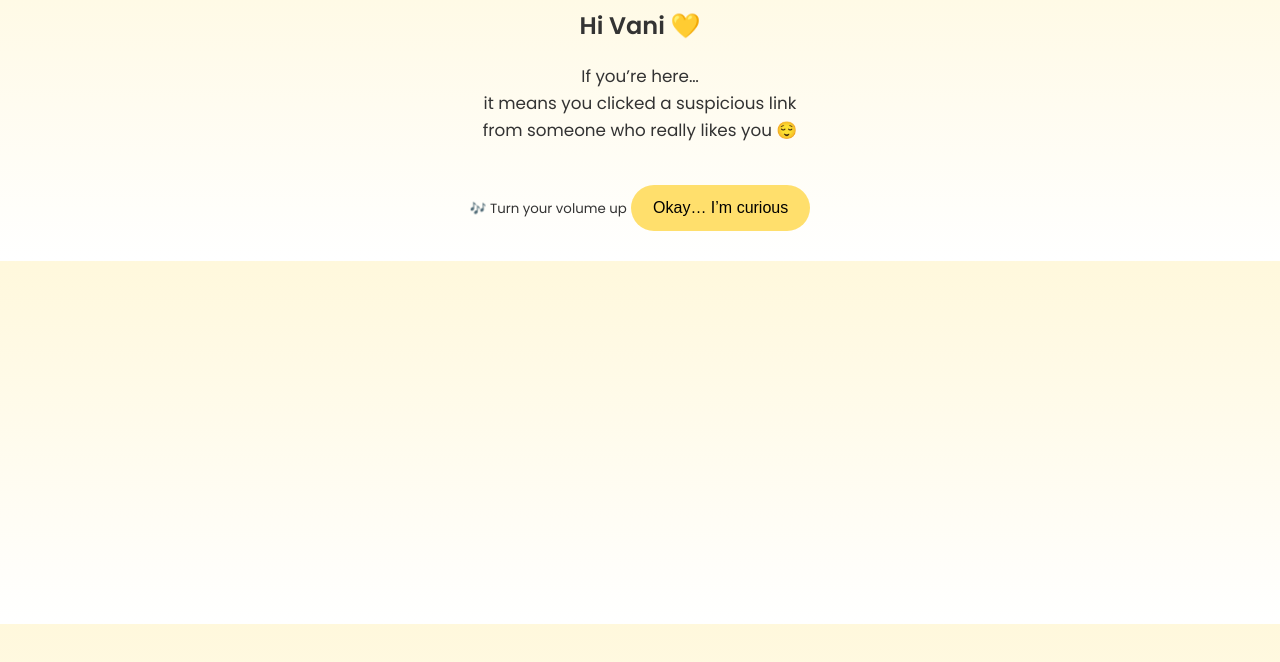
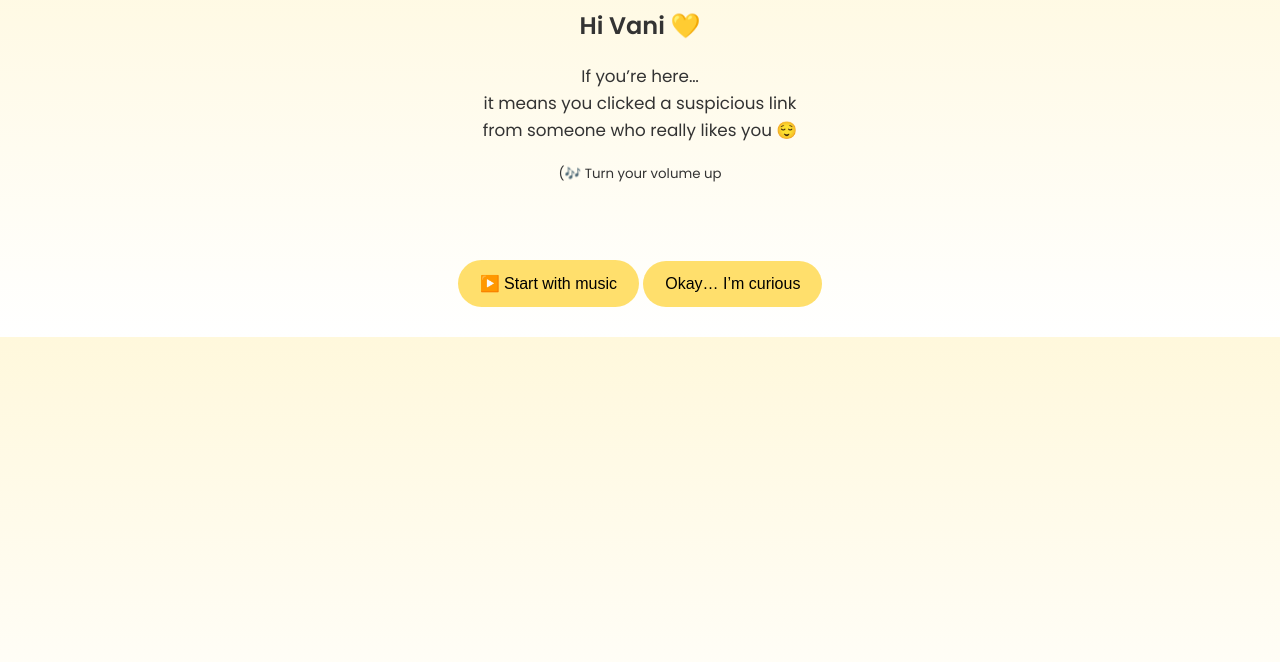
Before and after one commit to dhruvrastogi18/vani, a plain HTML site: page index.html in a window 1280 px wide. Shown: the part 102-764 px from the top of the page. Drawn offline with Linux system fonts and the light colour scheme.

Commit message:
Update index.html

```diff
--- a/index.html
+++ b/index.html
@@ -117,7 +117,7 @@ button:hover {
 
 <body>
 
-<audio id="bgMusic" loop>
+<audio id="bgMusic" preload="auto">
   <source src="music.mp3" type="audio/mpeg">
 </audio>
 
@@ -133,8 +133,10 @@ button:hover {
     it means you clicked a suspicious link<br>
     from someone who really likes you 😌
   </p>
-  <small>🎶 Turn your volume up</small>
-  <button onclick="playMusic(); next(1)">Okay… I’m curious</button>
+  <small>(🎶 Turn your volume up</small><br>
+  <br><br>
+  <button onclick="startExperience()">▶️ Start with music</button>
+  <button>Okay… I’m curious</button>
 </div>
 
 <!-- Page 2 -->
@@ -238,11 +240,19 @@ function next(n){
 }
 
 
-function playMusic() {
-  let music = document.getElementById("bgMusic");
-  music.volume = 0.5;
-  music.play();
+function startExperience() {
+  const music = document.getElementById("bgMusic");
+
+  music.volume = 0.6;
+  music.currentTime = 0;
+
+  music.play().then(() => {
+    next(1);
+  }).catch(err => {
+    alert("Please tap again to enable music 💛");
+  });
 }
+
 
 // Animated name
 let nameText = "Vani 💛";
```
